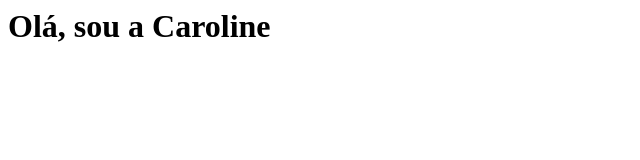
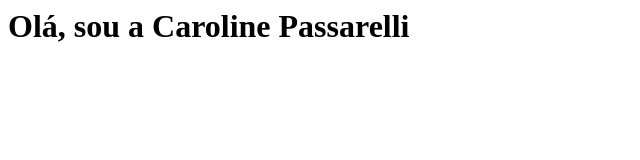
Before and after one commit to Caroliinee/caroliinee.github.io, a plain HTML site: page index.html in a window 1280 px wide. Shown: the whole page, without its empty margins (0-640 px from the left). Drawn offline with Linux system fonts and the light colour scheme.

Commit message:
teste 2 de pagina

```diff
--- a/index.html
+++ b/index.html
@@ -1 +1 @@
-<h1>Olá, sou a Caroline</h1>
+<h1>Olá, sou a Caroline Passarelli</h1>
```
